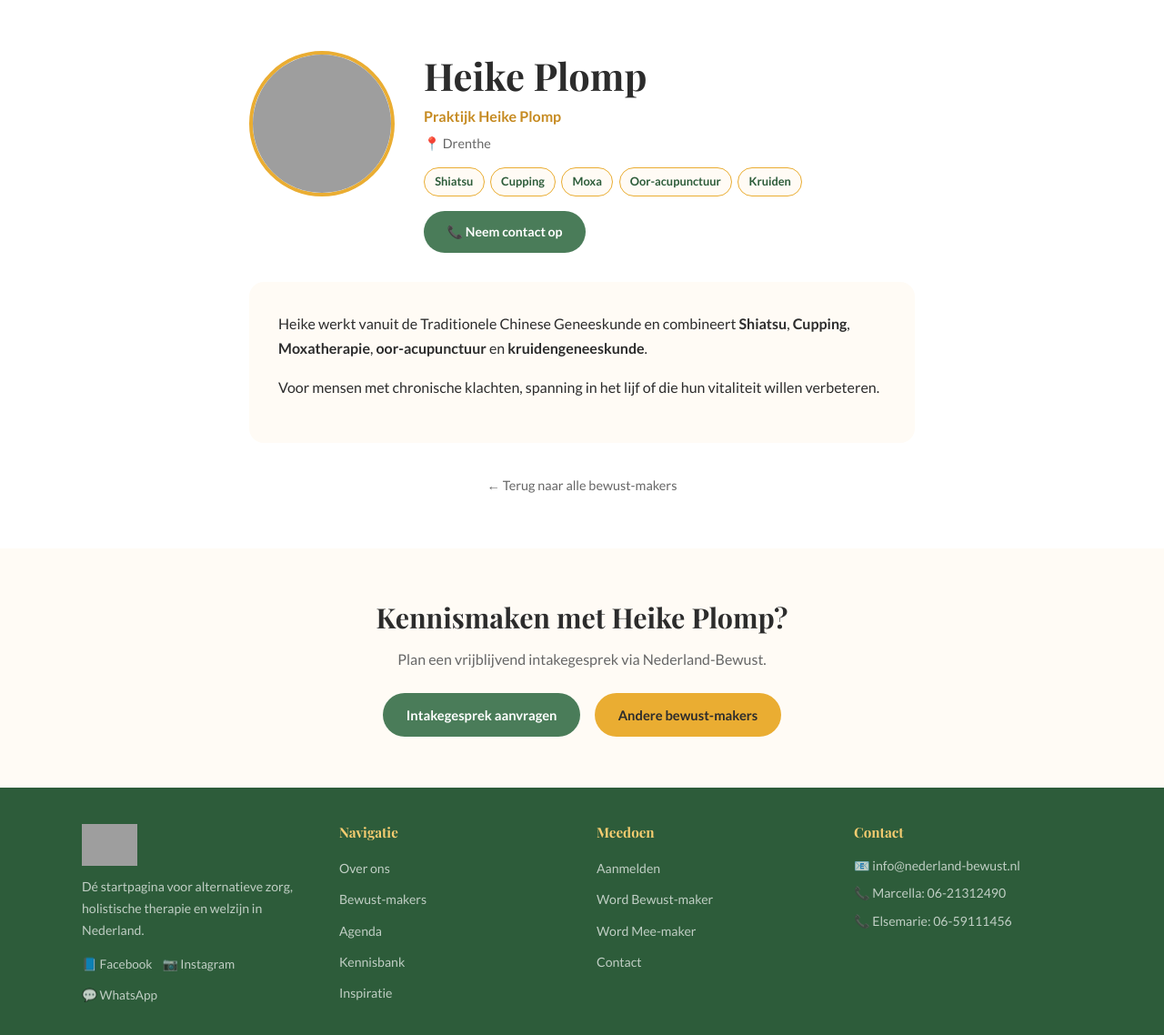
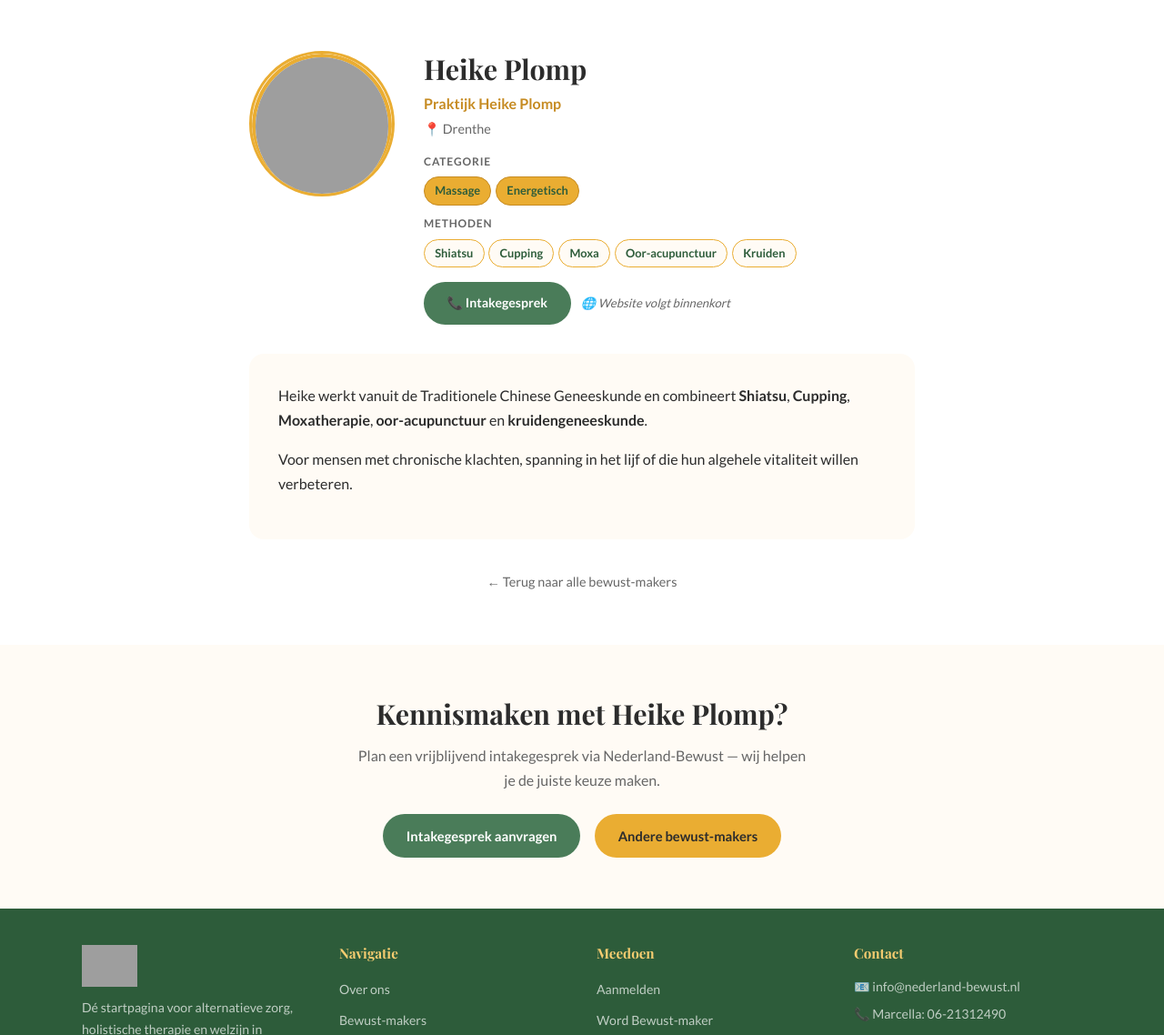
Before and after one commit to hands4flownl/nederland-bewust, a Jekyll site: the page built from pages/bewust-makers/welkom-bij-praktijk-heike-plomp.html, in a window 1280 px wide and 1400 px high. Shown: the part 262-1400 px from the top of the window at 91% size. Built offline with Jekyll 4.4.1, drawn with Linux system fonts in a browser that asks for light colours; grey boxes are pictures that could not be loaded.

Commit message:
Update profiel: Heike Plomp

```diff
--- a/pages/bewust-makers/welkom-bij-praktijk-heike-plomp.html
+++ b/pages/bewust-makers/welkom-bij-praktijk-heike-plomp.html
@@ -1,7 +1,7 @@
 ---
 layout: standaard
 title: "Heike Plomp – Praktijk Heike Plomp"
-beschrijving: "Heike Plomp is bewust-maker bij Nederland-Bewust in Drenthe."
+beschrijving: "Heike Plomp is bewust-maker bij Nederland-Bewust in Drenthe. Gespecialiseerd in Massage, Energetisch."
 permalink: /bewust-makers/welkom-bij-praktijk-heike-plomp/
 ---
 
@@ -13,24 +13,38 @@ permalink: /bewust-makers/welkom-bij-praktijk-heike-plomp/
 <section class="sectie">
   <div class="container container--nauw">
 
-    <div class="profiel-header">
-      <img src="{{ '/' | relative_url }}wp-content/uploads/2025/07/cropped-OIP-1-1.webp" alt="Heike Plomp" class="profiel-foto-groot" loading="lazy">
-      <div class="profiel-meta">
-        <h1>Heike Plomp</h1>
-        <p class="praktijk">Praktijk Heike Plomp</p>
-        <p class="regio">📍 Drenthe</p>
-        <div class="profiel-tags"><span class="profiel-tag">Shiatsu</span><span class="profiel-tag">Cupping</span><span class="profiel-tag">Moxa</span><span class="profiel-tag">Oor-acupunctuur</span><span class="profiel-tag">Kruiden</span></div>
-        <div style="display:flex;gap:0.8rem;flex-wrap:wrap;margin-top:1rem;">
-          <a href="{{ '/contact/' | relative_url }}" class="knop knop--groen" style="font-size:0.88rem;">📞 Neem contact op</a>
+    <div class="profiel-header" style="display:flex;gap:2rem;align-items:flex-start;margin-bottom:2rem;flex-wrap:wrap;">
+      <div class="maker-kaart__foto-wrap" style="width:160px;height:160px;flex-shrink:0;">
+        <img src="https://nederland-bewust.nl/wp-content/uploads/2025/07/cropped-OIP-1-1.webp"
+          alt="Heike Plomp"
+          style="width:160px;height:160px;border-radius:50%;object-fit:cover;border:4px solid var(--goud);"
+          loading="lazy"
+          onerror="this.parentElement.innerHTML='<div style=\'width:160px;height:160px;border-radius:50%;background:var(--creme);border:4px solid var(--goud);display:flex;align-items:center;justify-content:center;font-size:3rem;\'>🌿</div>';">
+      </div>
+      <div style="flex:1;min-width:220px;">
+        <h2 style="margin-bottom:0.3rem;">Heike Plomp</h2>
+        <p style="color:var(--goud-donker);font-weight:700;margin-bottom:0.2rem;">Praktijk Heike Plomp</p>
+        <p style="color:var(--tekst-licht);font-size:0.9rem;margin-bottom:0.8rem;">📍 Drenthe</p>
+        <div style="margin-bottom:0.6rem;">
+          <p style="font-size:0.75rem;font-weight:700;text-transform:uppercase;letter-spacing:0.07em;color:var(--tekst-licht);margin-bottom:0.4rem;">Categorie</p>
+          <div style="display:flex;flex-wrap:wrap;gap:0.3rem;"><span class="profiel-tag" style="background:var(--goud);border-color:var(--goud-donker);">Massage</span><span class="profiel-tag" style="background:var(--goud);border-color:var(--goud-donker);">Energetisch</span></div>
+        </div>
+        <div style="margin-bottom:1rem;">
+          <p style="font-size:0.75rem;font-weight:700;text-transform:uppercase;letter-spacing:0.07em;color:var(--tekst-licht);margin-bottom:0.4rem;">Methoden</p>
+          <div style="display:flex;flex-wrap:wrap;gap:0.3rem;"><span class="profiel-tag">Shiatsu</span><span class="profiel-tag">Cupping</span><span class="profiel-tag">Moxa</span><span class="profiel-tag">Oor-acupunctuur</span><span class="profiel-tag">Kruiden</span></div>
+        </div>
+        <div style="display:flex;gap:0.7rem;flex-wrap:wrap;margin-top:1rem;align-items:center;">
+          <a href="{{ '/contact/' | relative_url }}" class="knop knop--groen" style="font-size:0.88rem;">📞 Intakegesprek</a>
+          <span style="font-size:0.82rem;color:var(--tekst-licht);font-style:italic;">🌐 Website volgt binnenkort</span>
         </div>
       </div>
     </div>
 
     <div style="background:var(--creme);border-radius:var(--radius-groot);padding:2rem;margin-bottom:2rem;">
-      <p>Heike werkt vanuit de Traditionele Chinese Geneeskunde en combineert <strong>Shiatsu</strong>, <strong>Cupping</strong>, <strong>Moxatherapie</strong>, <strong>oor-acupunctuur</strong> en <strong>kruidengeneeskunde</strong>.</p><p>Voor mensen met chronische klachten, spanning in het lijf of die hun vitaliteit willen verbeteren.</p>
+      <p>Heike werkt vanuit de Traditionele Chinese Geneeskunde en combineert <strong>Shiatsu</strong>, <strong>Cupping</strong>, <strong>Moxatherapie</strong>, <strong>oor-acupunctuur</strong> en <strong>kruidengeneeskunde</strong>.</p><p>Voor mensen met chronische klachten, spanning in het lijf of die hun algehele vitaliteit willen verbeteren.</p>
     </div>
 
-    <div style="text-align:center;margin-top:2rem;">
+    <div style="text-align:center;margin-top:1.5rem;">
       <a href="{{ '/onze-bewust-makers/' | relative_url }}" style="font-size:0.9rem;color:var(--tekst-licht);">← Terug naar alle bewust-makers</a>
     </div>
   </div>
@@ -39,7 +53,7 @@ permalink: /bewust-makers/welkom-bij-praktijk-heike-plomp/
 <section class="sectie sectie--kleur">
   <div class="container" style="text-align:center;">
     <h2>Kennismaken met Heike Plomp?</h2>
-    <p style="max-width:500px;margin:0.8rem auto 1.5rem;color:var(--tekst-licht);">Plan een vrijblijvend intakegesprek via Nederland-Bewust.</p>
+    <p style="max-width:500px;margin:0.8rem auto 1.5rem;color:var(--tekst-licht);">Plan een vrijblijvend intakegesprek via Nederland-Bewust — wij helpen je de juiste keuze maken.</p>
     <div style="display:flex;gap:1rem;justify-content:center;flex-wrap:wrap;">
       <a href="{{ '/contact/' | relative_url }}" class="knop knop--groen">Intakegesprek aanvragen</a>
       <a href="{{ '/onze-bewust-makers/' | relative_url }}" class="knop knop--goud">Andere bewust-makers</a>
```
